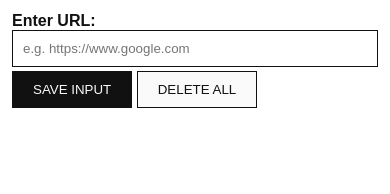
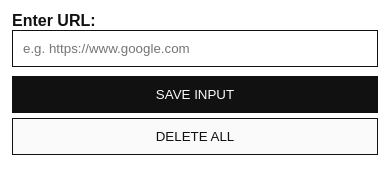
Before and after one commit to rayenrsalhi9/links-saver-app, a website built with Vite: page index.html in a window 390 px wide. Built offline with nearby package versions, Linux system fonts and the light colour scheme; no server answers.

Commit message:
fixed the dimensions on small screens.

```diff
--- a/index.css
+++ b/index.css
@@ -33,9 +33,12 @@ input {
 }
 
 button {
+    display: block;
+    width: 100%;
     background: var(--dark-color);
     color: var(--light-color);
     padding: 10px 20px;
+    margin-top: 5px;
     border: 1px solid var(--dark-color);
     cursor: pointer;
 }
@@ -49,8 +52,6 @@ ul {
     margin-top: 20px;
     list-style: none;
     padding-left: 0;
-    width: 100%;
-    max-width: 300px;
 }
 
 li {
```
